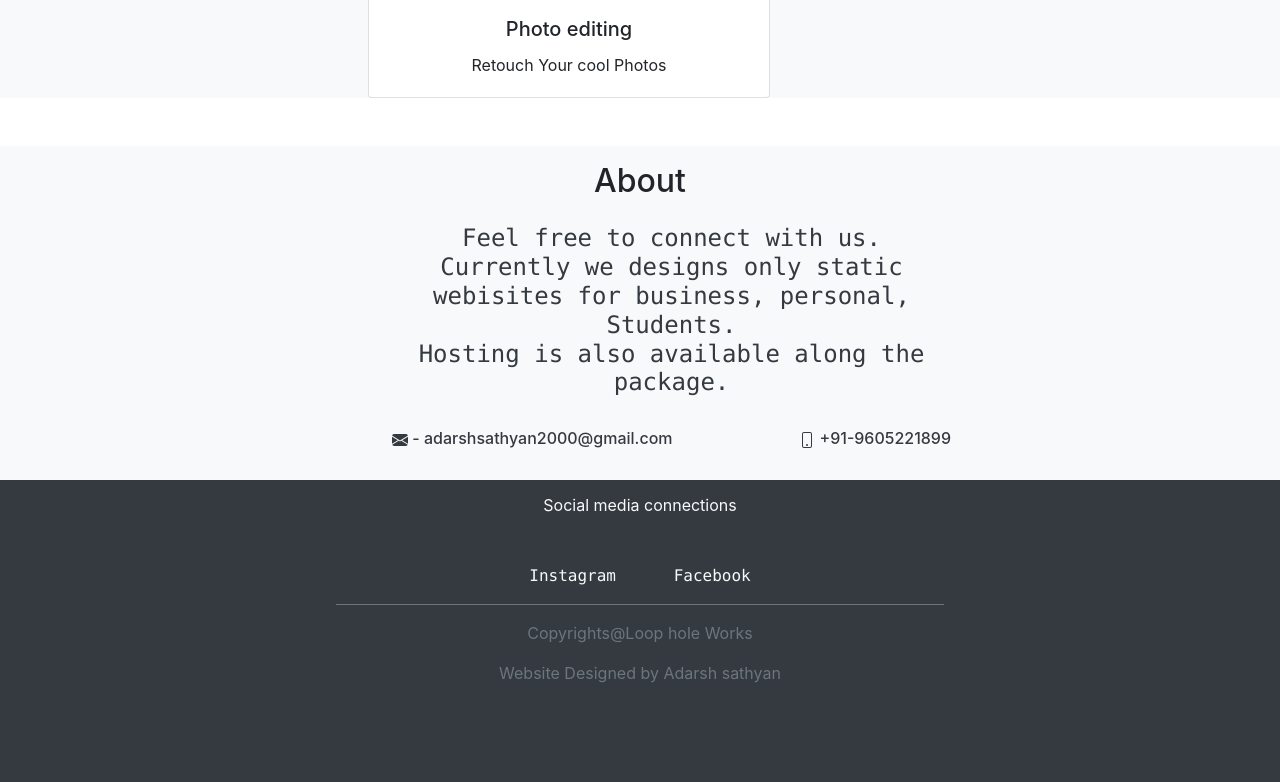
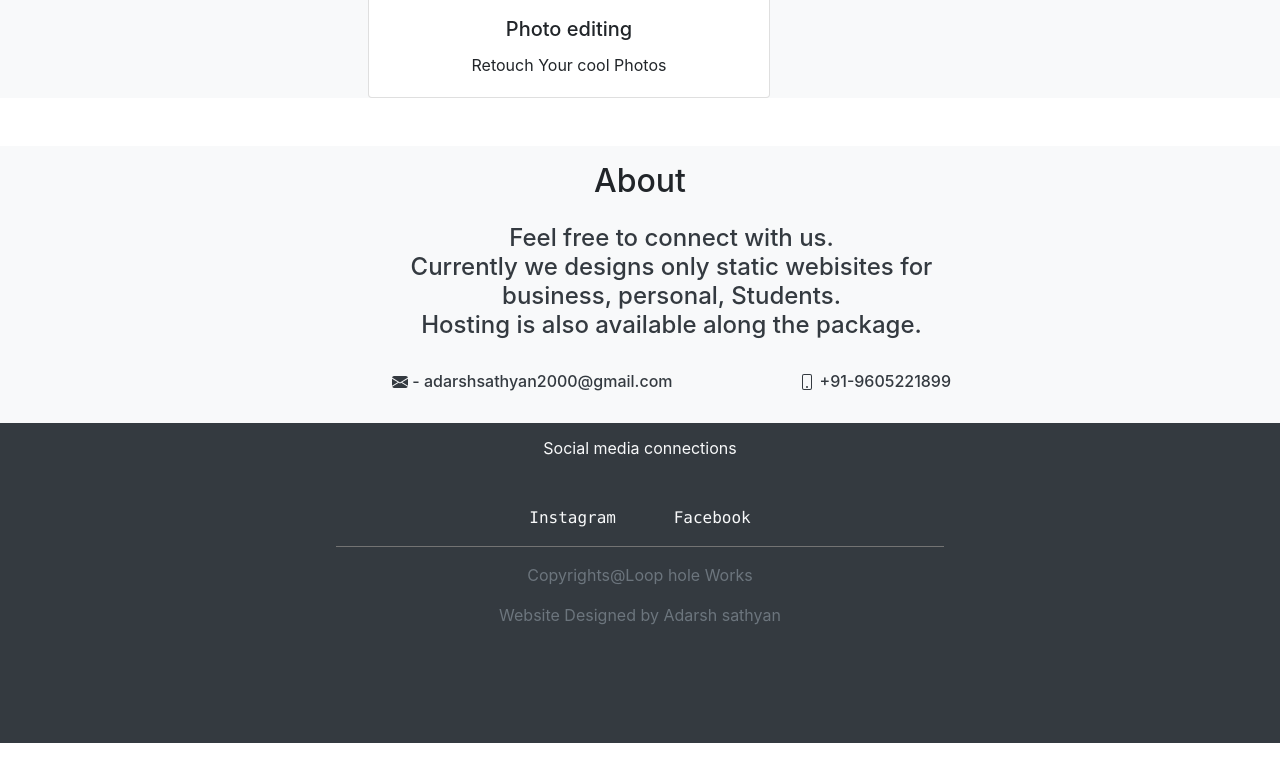
Before and after one commit to Adarshsathyan/Adarsh-static-website-, a plain HTML site: page index.html in a window 1280 px wide. Shown: the part 1604-2386 px from the top of the page. After the commit the page ends 2347 px from the top, so only its background shows below. Drawn offline with nearby package versions, Linux system fonts and the light colour scheme.

Commit message:
Update index.html

```diff
--- a/index.html
+++ b/index.html
@@ -70,7 +70,7 @@
         <div class="container p-3 mt-5 col-md-6 ">
           <h2 class="text-center text-weight-bold">About</h2>
           <div class="row ml-5">
-            <p class="text-dark h4 text-center p-3 text-monospace">Feel free to connect with us.<br> Currently we designs only static webisites for business, personal, Students.<br>
+            <p class="text-dark h4 text-center p-3 ">Feel free to connect with us.<br> Currently we designs only static webisites for business, personal, Students.<br>
               Hosting is also available along the package.
             </p>
             <p class="text-dark p-2 h6  text-center"><svg class="bi bi-envelope-fill" width="1em" height="1em" viewBox="0 0 16 16" fill="currentColor" xmlns="http://www.w3.org/2000/svg">
```
